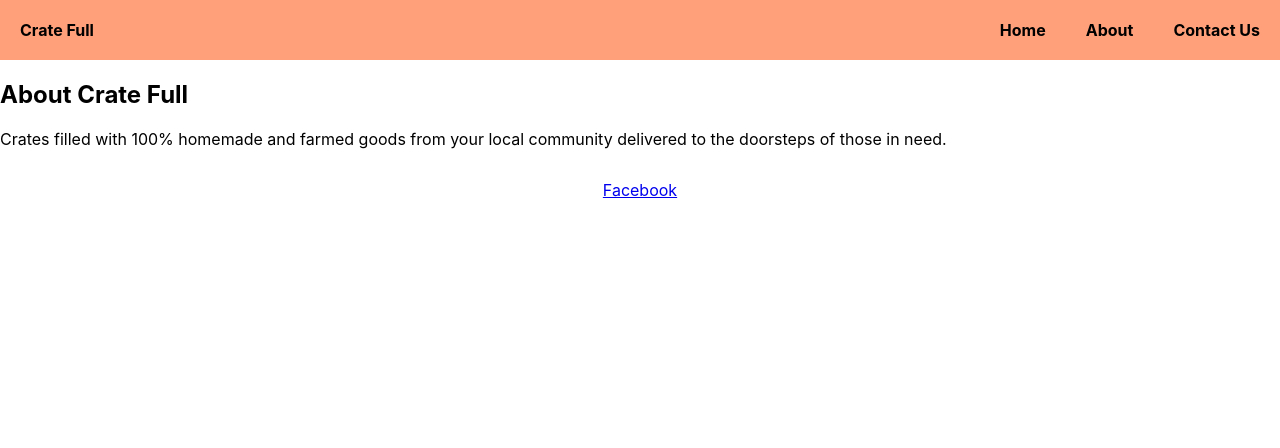
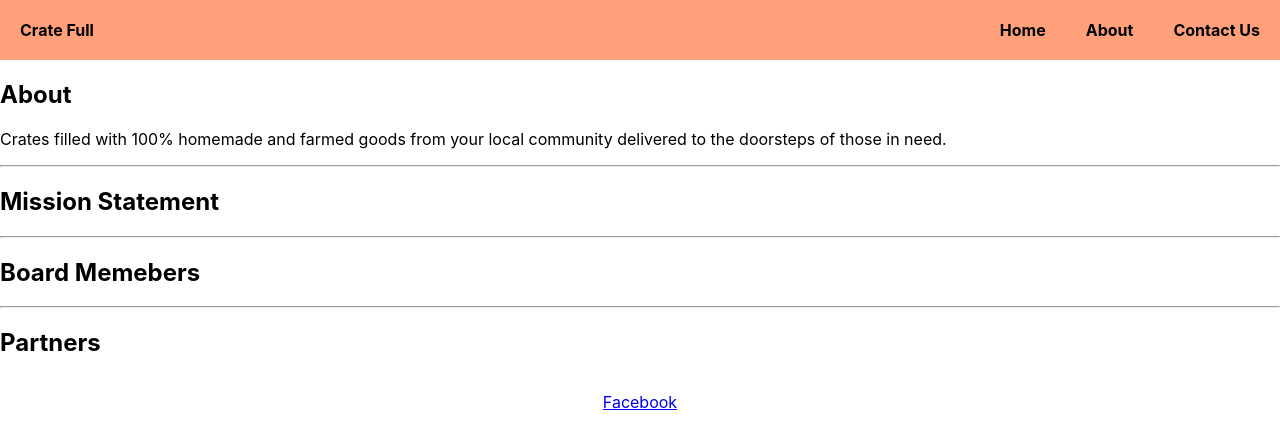
Before and after one commit to capnnemo2/cratefull, a React (Create React App) app: page /about in a window 1280 px wide. Shown: the top 448 px of the page. Built offline with nearby package versions, Linux system fonts and the light colour scheme.

Commit message:
Added some requirements for About

```diff
--- a/src/About/About.js
+++ b/src/About/About.js
@@ -4,12 +4,18 @@ import "./About.css";
 function About() {
   return (
     <div className="About">
-      <h2>About Crate Full</h2>
       <div>
+        <h2>About</h2>
         <p>
           Crates filled with 100% homemade and farmed goods from your local
           community delivered to the doorsteps of those in need.
         </p>
+        <hr />
+        <h2>Mission Statement</h2>
+        <hr />
+        <h2>Board Memebers</h2>
+        <hr />
+        <h2>Partners</h2>
       </div>
     </div>
   );
--- a/src/App.js
+++ b/src/App.js
@@ -6,6 +6,8 @@ import Nav from "./Nav/Nav";
 import Home from "./Home/Home";
 import About from "./About/About";
 import Contact from "./Contact/Contact";
+
+// TODO waiting for content
 
 function App() {
   return (
--- a/src/Contact/Contact.js
+++ b/src/Contact/Contact.js
@@ -25,6 +25,8 @@ function Contact() {
     */
     //    Nodemailer?
   }
+
+  // TODO if request delivery is checked, a new form appears with input fields like number of family members, etc
 
   return (
     <div className="Contact">
```
